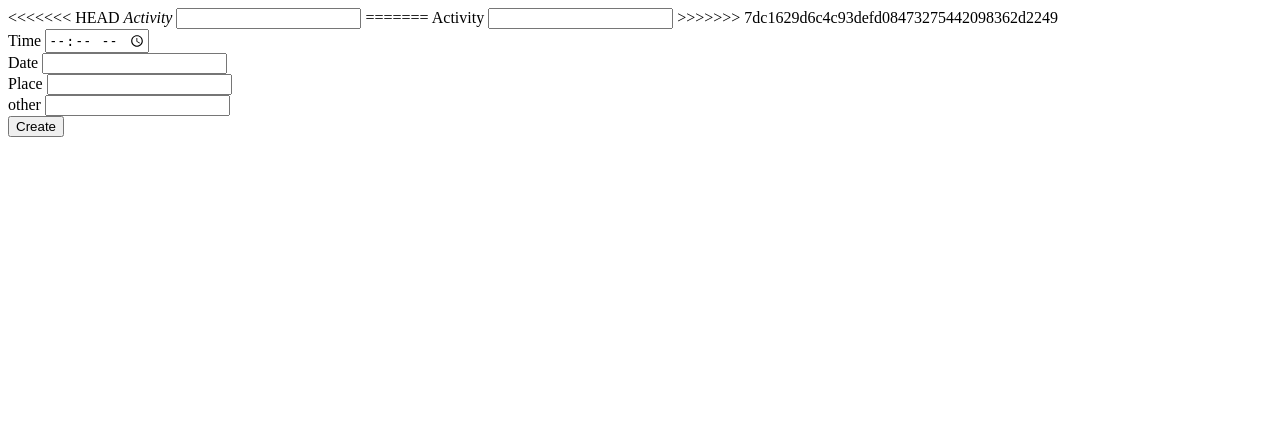
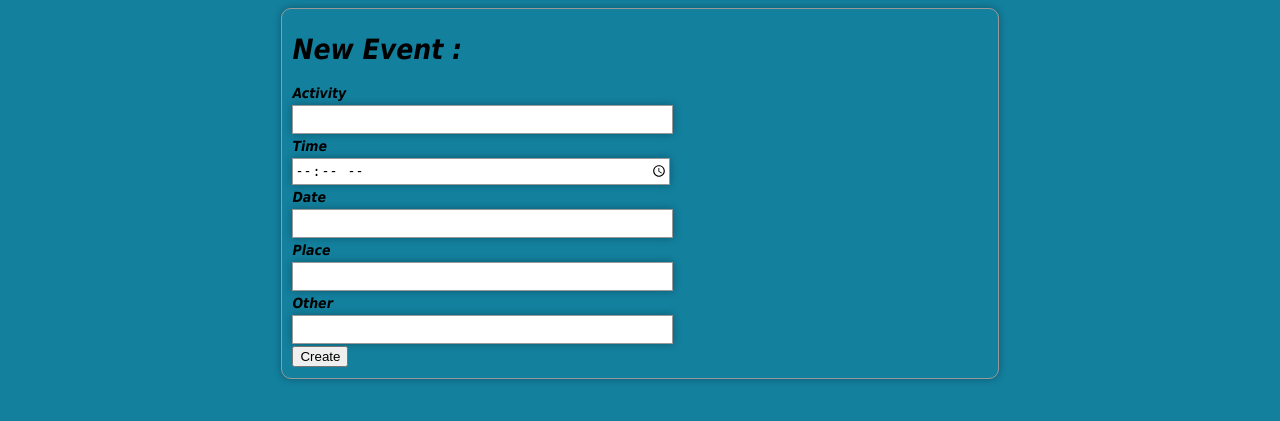
Before and after one commit to mikaylawhiteaker/BuddyUp, a Python web app: template buddyupappengine/templates/createform.html in a window 1280 px wide. Shown: the top 421 px of the page. Run offline with Jinja, Linux system fonts and the light colour scheme; the template is opened without the code that fills it, so the values that code supplies are empty.

Commit message:
new form

```diff
--- a/buddyupappengine/main.py
+++ b/buddyupappengine/main.py
@@ -36,11 +36,8 @@ class HomePageHandler(webapp2.RequestHandler):
                                                  "user": user,
                                                 }))
 
-
         else:
             self.response.write("you are signed out")
-
-
 
 
 class MainHandler(webapp2.RequestHandler):
@@ -66,9 +63,6 @@ class CreateHandler(webapp2.RequestHandler):
     def get(self):
         template = jinja_environment.get_template('templates/createform.html')
         self.response.write(template.render({}))
-    def post(self):
-
-
 
 
 
--- a/buddyupappengine/stylesheets/createform.css
+++ b/buddyupappengine/stylesheets/createform.css
@@ -1,3 +1,55 @@
-#word {
-  font-style: italic;
+form    {
+background: -webkit-gradient(linear, bottom, left 175px, from(#CCCCCC), to(#EEEEEE));
+background: -moz-linear-gradient(bottom, #CCCCCC, #EEEEEE 175px);
+margin:auto;
+position: static;
+width:55%;
+height:80%;
+font-family: Tahoma, Geneva, sans-serif;
+font-size: 14px;
+font-style: italic;
+line-height: 24px;
+font-weight: bold;
+color: #09;
+border-radius: 10px;
+padding:10px;
+border: 1px solid #999;
+border: inset 1px solid #333;
+box-shadow: 0px 0px 8px rgba(0, 0, 0, 0.3);
 }
+
+
+input    {
+width:375px;
+display:block;
+border: 1px solid #999;
+height: 25px;
+-webkit-box-shadow: 0px 0px 8px rgba(0, 0, 0, 0.3);
+-moz-box-shadow: 0px 0px 8px rgba(0, 0, 0, 0.3);
+box-shadow: 0px 0px 8px rgba(0, 0, 0, 0.3);
+}
+
+
+input.button {
+width:100px;
+position:absolute;
+right:20px;
+bottom:20px;
+background:#09C;
+color:#fff;
+font-family: Tahoma, Geneva, sans-serif;
+height:30px;
+-webkit-border-radius: 15px;
+-moz-border-radius: 15px;
+border-radius: 15px;
+border: 1p solid #999;
+}
+input.button:hover {
+background:#fff;
+color:#09C;
+}
+
+
+body {
+  background-color: #13809E;
+}
--- a/buddyupappengine/templates/createform.html
+++ b/buddyupappengine/templates/createform.html
@@ -5,12 +5,9 @@
   <link rel="stylesheet" type="text/css" href="stylesheets/createform.css">
 </head>
 <body>
-  <form action = "/create">
-<<<<<<< HEAD
-   <span id="word">Activity</span> <input type="text">
-=======
+  <!-- <form action = "/create">
+
    Activity <input type="text" name="activity">
->>>>>>> 7dc1629d6c4c93defd08473275442098362d2249
    </br>
    Time <input type="time" name="time">
    </br>
@@ -21,6 +18,36 @@
    other <input type="text" name="other">
    </br>
    <button type="submit">Create</button>
- </form>
+ </form> -->
+
+ <form action = "/create">
+<div>
+<h1>New Event :</h1>
+<label>
+<span>Activity</span><input type="text" name="activity" />
+</label>
+
+<label>
+<span>Time</span><input type="time" name="time" />
+</label>
+
+<label>
+<span>Date</span><input type="text" name="subject" />
+</label>
+
+<label>
+<span>Place</span><input type="text" name="place" />
+</label>
+
+<label>
+<span>Other</span><input type="text" name="other" />
+<button type="submit">Create</button>
+</label>
+
+</div>
+</form>
+
+
+
 </body>
 </html>
```
Also changed, not shown: buddyupappengine/titlepage.html (+3 -7 lines).
